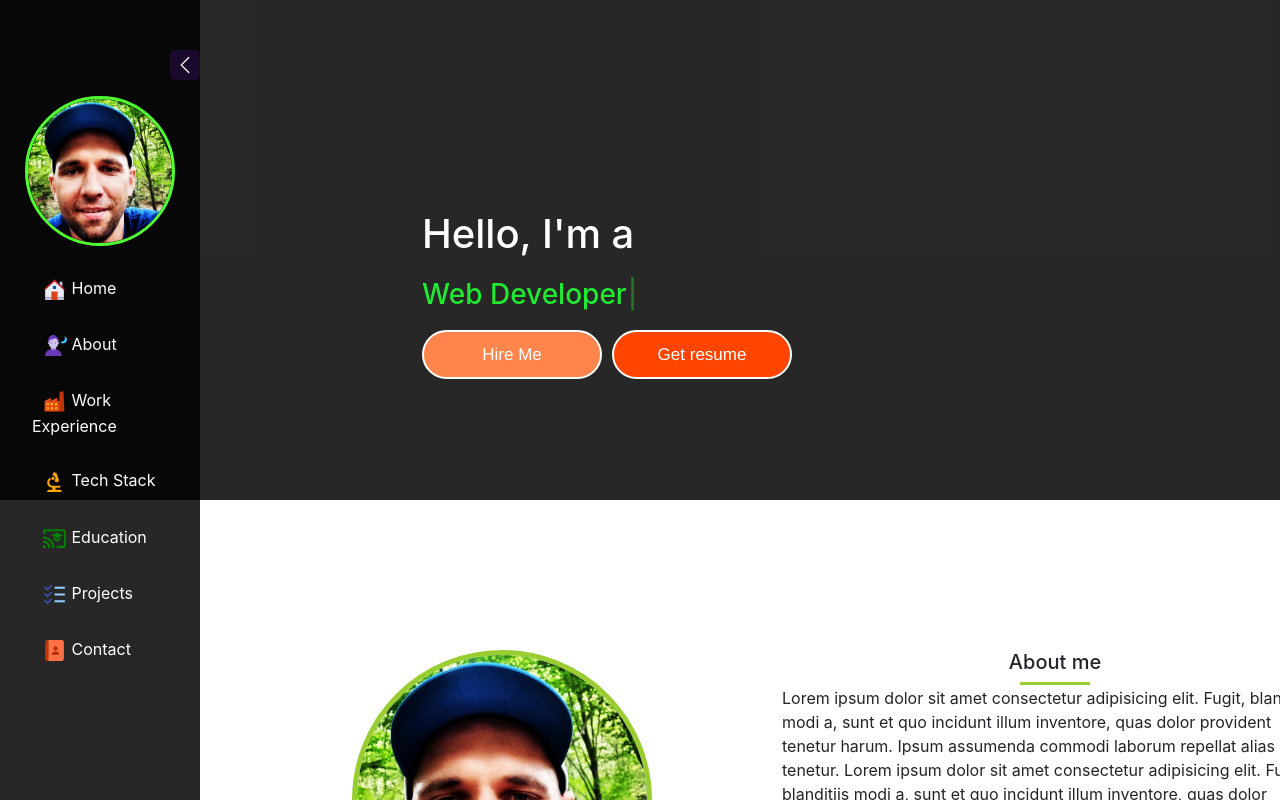
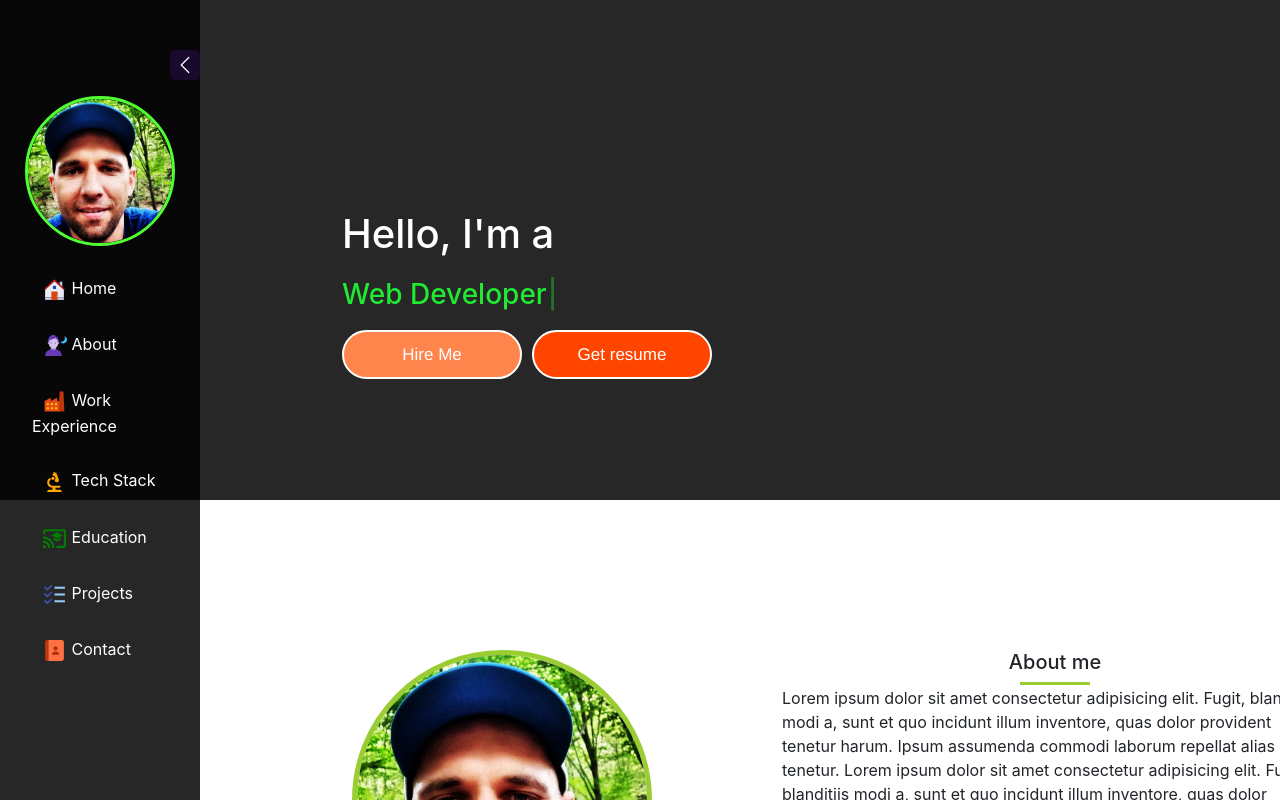
Before and after one commit to dimipash/Portfolio-ReactJS, a React (Create React App) app in the folder client/: page / in a window 1280 px wide. Shown: the top 800 px of the page. Built offline with nearby package versions, Linux system fonts and the light colour scheme.

Commit message:
add scrolling to top feature

```diff
--- a/client/package.json
+++ b/client/package.json
@@ -10,6 +10,7 @@
     "react-dom": "^18.2.0",
     "react-icons": "^5.0.1",
     "react-scripts": "5.0.1",
+    "react-scroll-to-top": "^3.0.0",
     "react-vertical-timeline-component": "^3.6.0",
     "typewriter-effect": "^2.21.0",
     "web-vitals": "^2.1.4"
--- a/client/src/App.css
+++ b/client/src/App.css
@@ -1,38 +1,17 @@
-.App {
-  text-align: center;
+::-webkit-scrollbar {
+    width: 8px;
+    height: auto;
 }
 
-.App-logo {
-  height: 40vmin;
-  pointer-events: none;
+::-webkit-scrollbar-track {
+    box-shadow: inset 0 0 5px rgb(103, 100, 109);
 }
 
-@media (prefers-reduced-motion: no-preference) {
-  .App-logo {
-    animation: App-logo-spin infinite 20s linear;
-  }
+::-webkit-scrollbar-thumb {
+    background-color: #ff854c;
+    border-radius: 5px;
 }
 
-.App-header {
-  background-color: #282c34;
-  min-height: 100vh;
-  display: flex;
-  flex-direction: column;
-  align-items: center;
-  justify-content: center;
-  font-size: calc(10px + 2vmin);
-  color: white;
+::-webkit-scrollbar-thumb:hover {
+    background-color: #720ba9;
 }
-
-.App-link {
-  color: #61dafb;
-}
-
-@keyframes App-logo-spin {
-  from {
-    transform: rotate(0deg);
-  }
-  to {
-    transform: rotate(360deg);
-  }
-}
--- a/client/src/App.js
+++ b/client/src/App.js
@@ -6,6 +6,8 @@ import Project from "./Components/Projects/Project";
 import WorkExperience from "./Components/WorkExperience/WorkExperience";
 import Education from "./Components/Education/Education";
 import Contact from "./Components/Contact/Contact";
+import ScrollToTop from "react-scroll-to-top";
+import "./App.css";
 
 const App = () => {
     return (
@@ -17,6 +19,14 @@ const App = () => {
             <WorkExperience />
             <Education />
             <Contact />
+            <ScrollToTop
+                smooth={true}
+                top="20"
+                color="white"
+                height="20"
+                width="20"
+                style={{ borderRadius: "90px", backgroundColor: "#38004c" }}
+            />
         </>
     );
 };
--- a/client/src/Components/Home/Home.js
+++ b/client/src/Components/Home/Home.js
@@ -6,7 +6,7 @@ import MyCv from "./cv.pdf";
 const Home = () => {
     return (
         <div className="container-fluid home">
-            <div className="container home-content">
+            <div className="home-content">
                 <h1>Hello, I'm a </h1>
                 <h3>
                     <Typewriter
```
Also changed, not shown: 1 other file (tests, documents, lock files or other folders).
